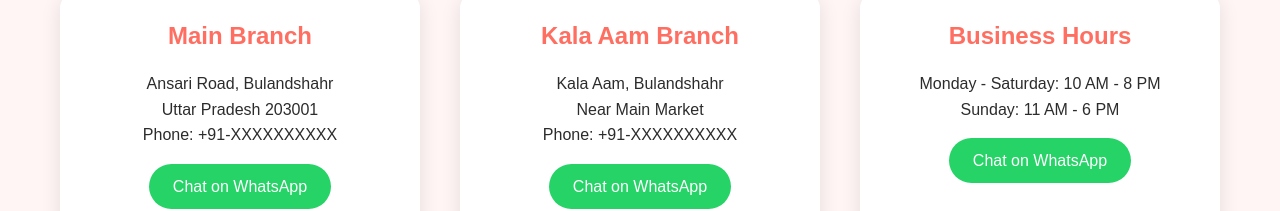
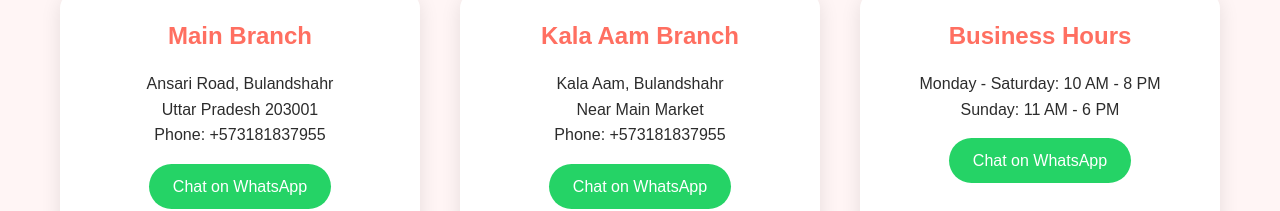
Before and after one commit to faizkhan899088-dot/jewellerystore, a plain HTML site: page index.html in a window 1280 px wide. Shown: the part 1860-2071 px from the top of the page. Drawn offline with Linux system fonts and the light colour scheme.

Commit message:
Update index.html

```diff
--- a/index.html
+++ b/index.html
@@ -350,12 +350,12 @@
             <div class="contact-info">
                 <div class="contact-item">
                     <h3>Main Branch</h3>
-                    <p>Ansari Road, Bulandshahr<br>Uttar Pradesh 203001<br>Phone: +91-XXXXXXXXXX</p>
+                    <p>Ansari Road, Bulandshahr<br>Uttar Pradesh 203001<br>Phone: +573181837955</p>
                     <a href="https://wa.me/573181837955" class="whatsapp-btn" target="_blank">Chat on WhatsApp</a>
                 </div>
                 <div class="contact-item">
                     <h3>Kala Aam Branch</h3>
-                    <p>Kala Aam, Bulandshahr<br>Near Main Market<br>Phone: +91-XXXXXXXXXX</p>
+                    <p>Kala Aam, Bulandshahr<br>Near Main Market<br>Phone: +573181837955</p>
                     <a href="https://wa.me/573181837955" class="whatsapp-btn" target="_blank">Chat on WhatsApp</a>
                 </div>
                 <div class="contact-item">
```
